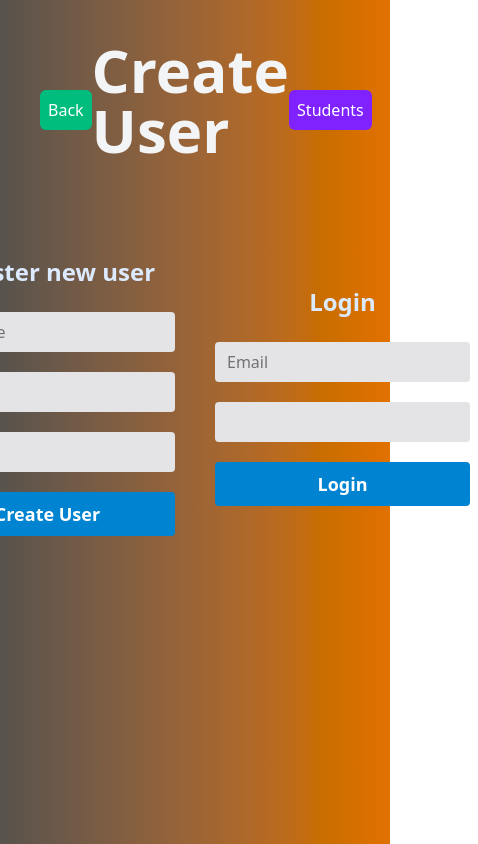
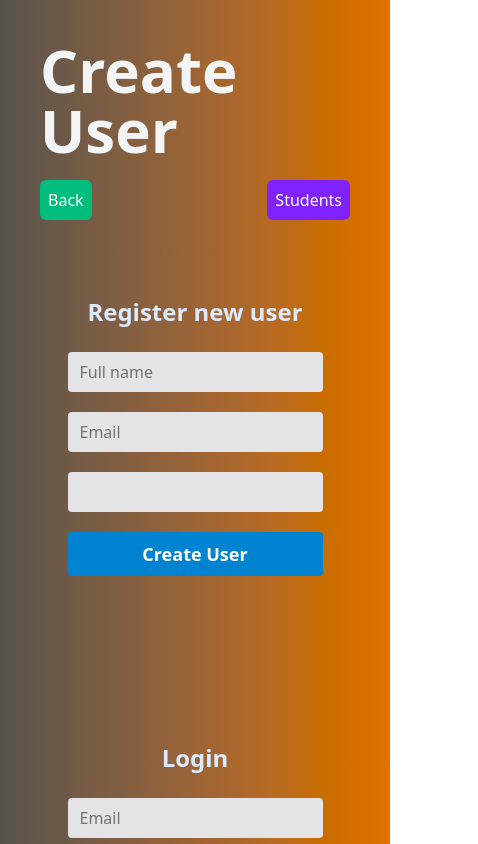
Before and after one commit to naskar-akash/E-Wallet, a React (Vite) app in the folder client/: page /user in a window 390 px wide. Shown: the top 844 px of the page, 478 px wide, since content can reach past the window. Built offline with nearby package versions, Linux system fonts and the light colour scheme; no server answers.

Commit message:
setting responsiveness

```diff
--- a/client/src/components/UserPage.jsx
+++ b/client/src/components/UserPage.jsx
@@ -56,22 +56,24 @@ const UserPage = () => {
         </div>
       )}
 
-      <div className="w-full flex justify-between items-center">
+      <div className="w-full flex flex-col justify-between items-center">
+        <h2 className="text-6xl font-bold mb-5 text-gray-100">Create User</h2>
+        <div className="w-full flex flex-row justify-between">
         <button
           className="hover:bg-emerald-600 p-2 bg-emerald-500 text-white rounded-md"
           onClick={() => navigate("/")}
         >
           Back
         </button>
-        <h2 className="text-6xl font-bold mb-5 text-gray-100">Create User</h2>
         <button
           className="hover:bg-purple-500 p-2 bg-violet-600 text-white rounded-md"
           onClick={handleStudents}
         >
           Students
         </button>
+        </div>
       </div>
-      <div className="flex w-full justify-center items-center gap-6 flex-row">
+      <div className="flex w-full justify-center items-center gap-4 flex-col sm:flex-row">
         <div className="min-h-[400px] p-2 flex flex-[0.8] flex-col items-center justify-center">
           <h2 className="mb-6 text-2xl font-bold text-blue-100">
             Register new user
```
